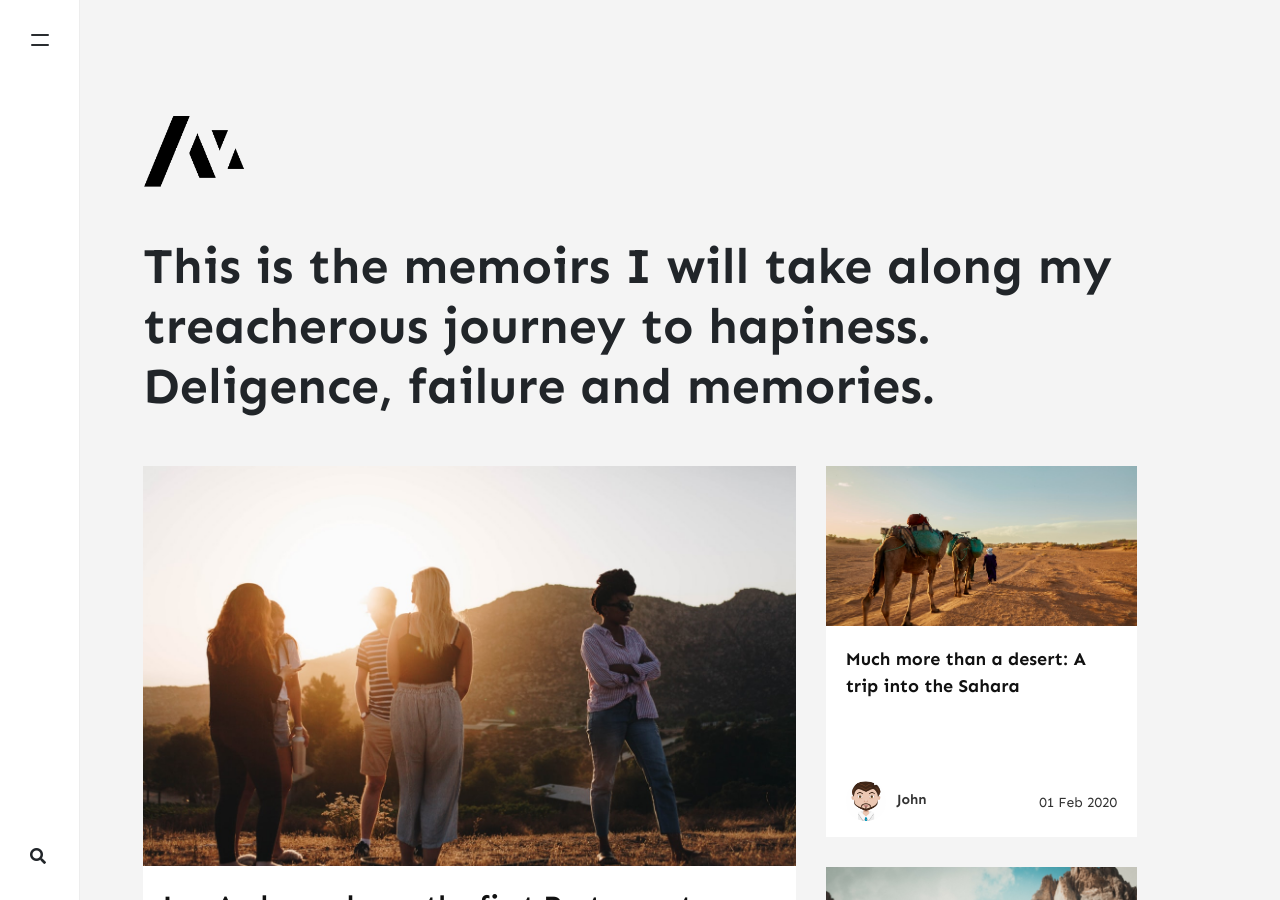
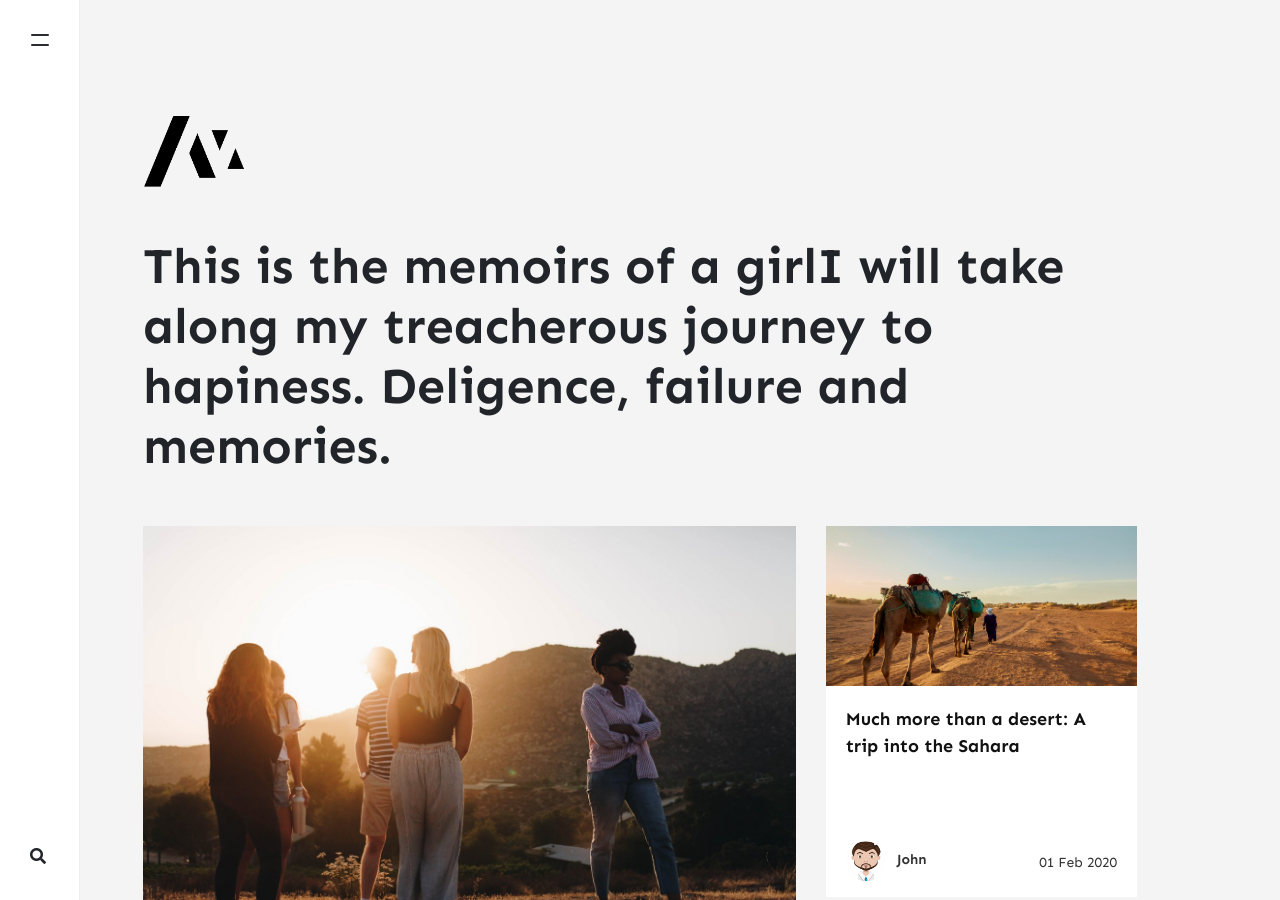
Before and after one commit to stackbit-projects/pleasant-squid-d6115, a Jekyll site: the page built from index.html, in a window 1280 px wide and 900 px high. Built offline with Jekyll 4.4.1, drawn with Linux system fonts in a browser that asks for light colours; nearby versions of some CDN libraries; the list of posts is cut into pages by our own code; comment, search, counter and statistics services are not loaded.

Commit message:
_config.yml: changed

```diff
--- a/_config.yml
+++ b/_config.yml
@@ -1,7 +1,7 @@
 name: Memoirs
 title: Memoirs
 description: >-
-  This is the memoirs I will take along my treacherous journey to hapiness. Deligence, failure and memories.
+  This is the memoirs of a girlI will take along my treacherous journey to hapiness. Deligence, failure and memories.
 logo: assets/images/logo.png
 favicon: assets/images/logo.png
 baseurl: ''
```
